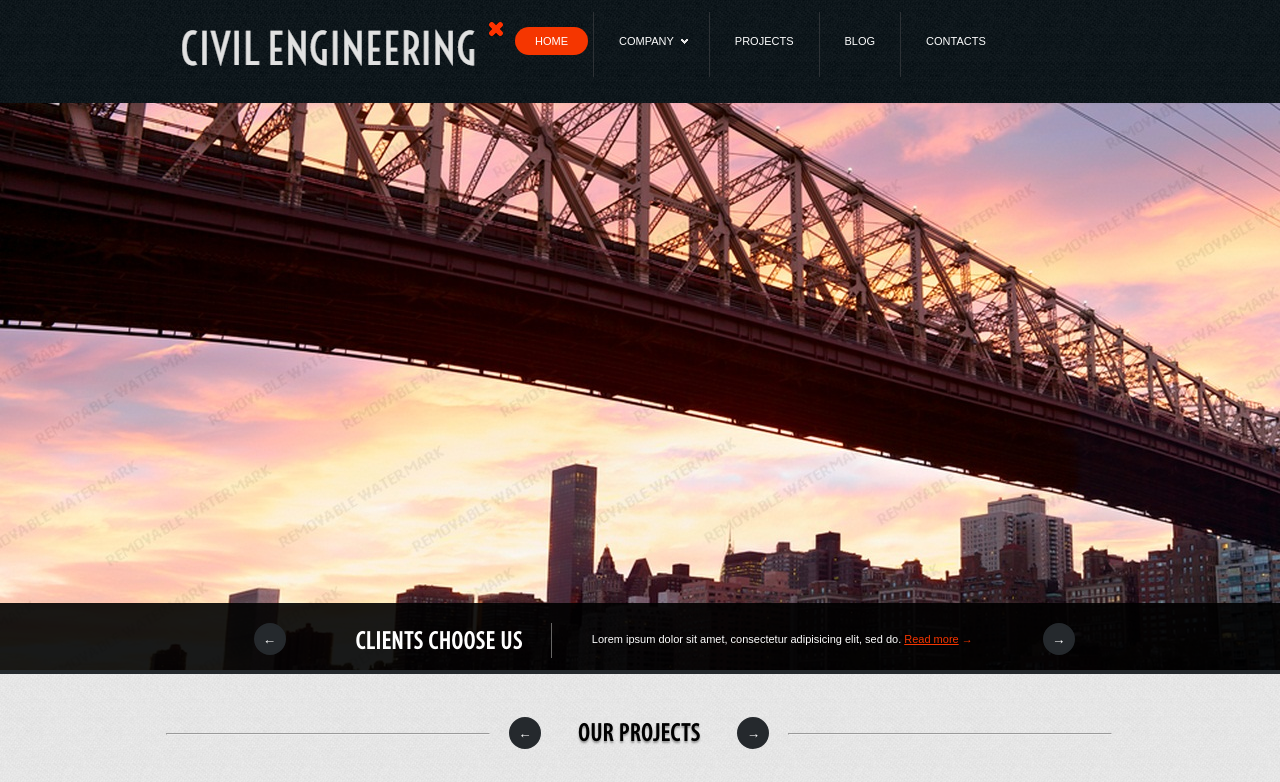
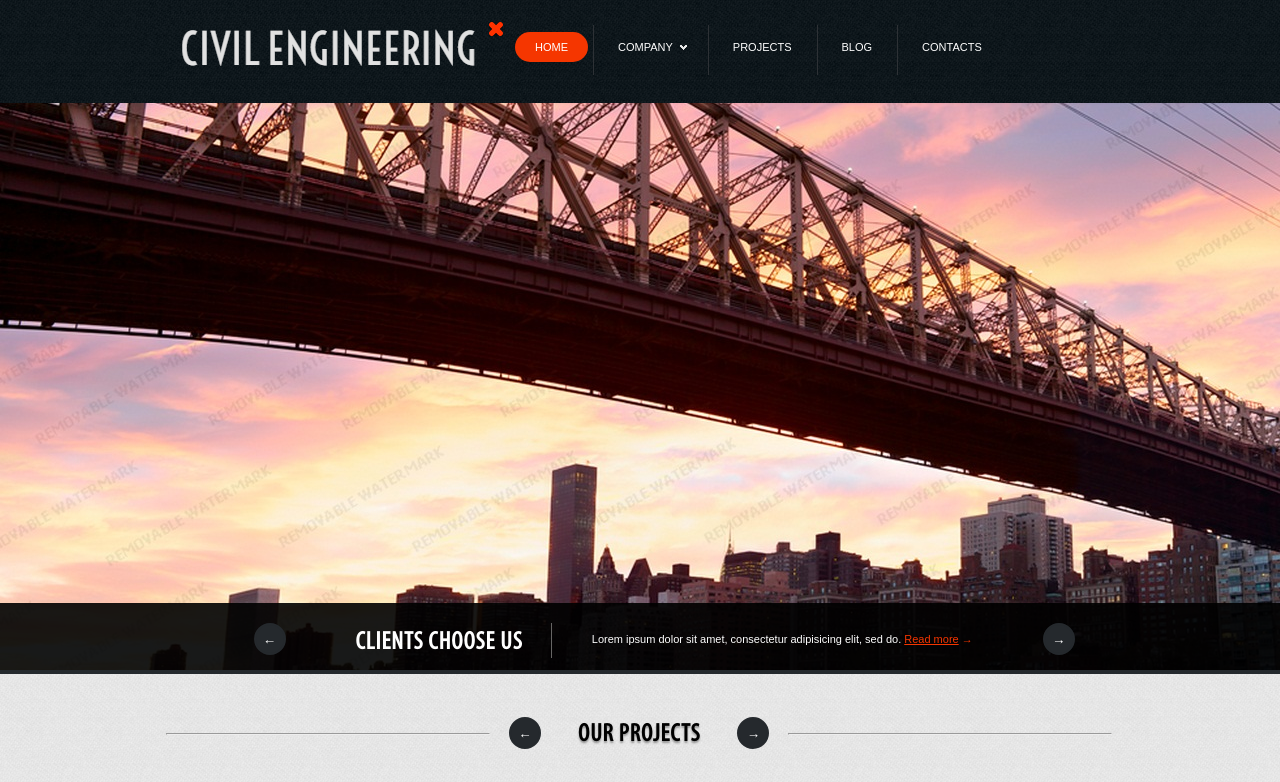
Before and after one commit to RadoAz/sliced_site, a plain HTML site: page index.html in a window 1280 px wide. Shown: the top 782 px of the page. Drawn offline with Linux system fonts and the light colour scheme.

Commit message:
header menu chanched to :after.

```diff
--- a/css/styles.css
+++ b/css/styles.css
@@ -50,10 +50,28 @@ header img {
   float: left;
   color: #ffffff;
   font-size: 11px;
-  border-right: solid 1px #2d3135;
-  padding: 15px 5px 0;
-  height: 65px;
   box-sizing: border-box;
+  height: 30px;
+  text-align: center;
+  line-height: 14px;
+  border-radius: 15px;
+  margin: 20px 5px;
+  position: relative;
+}
+
+.headerdiv > ul > li:after {
+  content: "";
+  position: absolute;
+  width: 1px;
+  height: 50px;
+  background-color: #2d3135;
+  display: block;
+  top: -7px;
+  left: -5px;
+}
+
+.headerdiv > ul > li:first-child:after {
+  display: none;
 }
 
 .headerdiv > ul > li:last-child {
@@ -75,27 +93,27 @@ header img {
   border-radius: 15px;
 }
 
-.headerdiv > ul > li.active a {
+.headerdiv > ul > li.active {
   background-color: #f53600;
 }
 
-header a:hover {
+.headerdiv > ul > li:hover {
   background-color: #24292d;
 }
 
-.headerdiv > ul > li.dropdown {
+/*.headerdiv > ul > li.dropdown {
   position: relative;
-}
+}*/
 
-.headerdiv > ul > li.dropdown > a:hover + .line_menu_2 {
+.headerdiv > ul > li.dropdown:hover .line_menu_2 {
   display: block;
 }
 
 .headerdiv > ul > li.dropdown .line_menu_2 {
   width: 150px;
   position: absolute;
-  top: 50px;
-  left: -18px;
+  top: 34px;
+  left: -26px;;
   list-style: none;
   padding: 0;
   z-index: 2;
```
